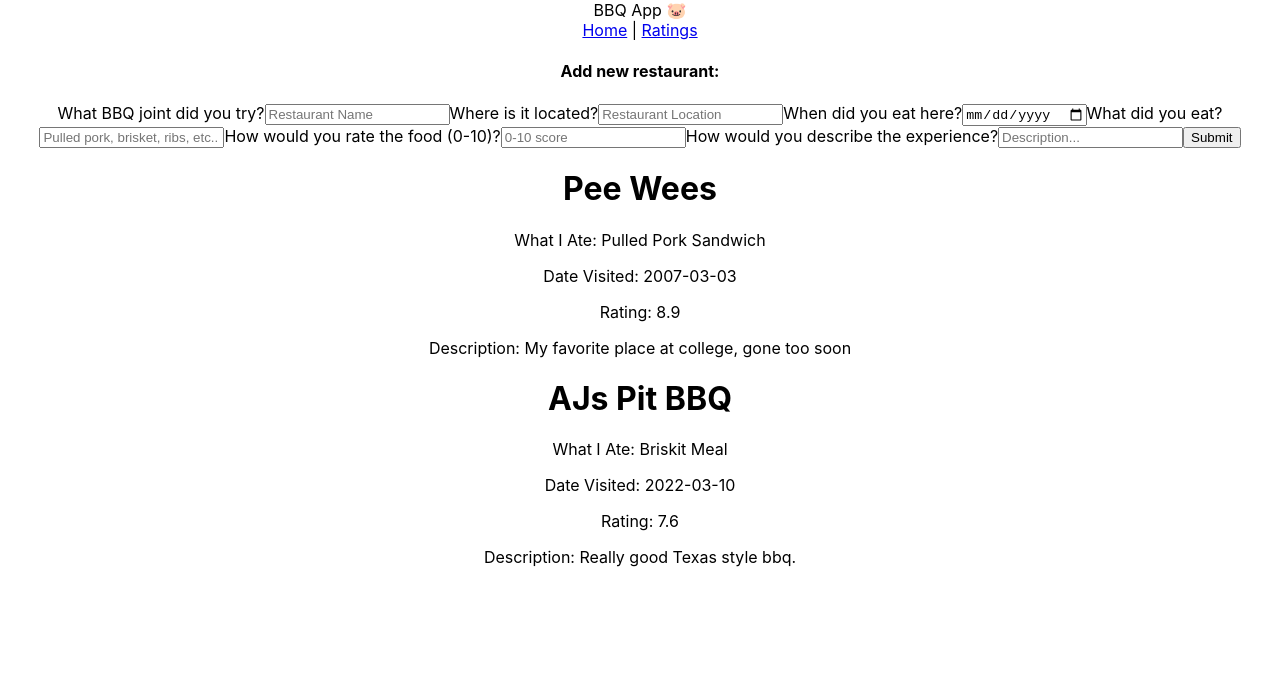
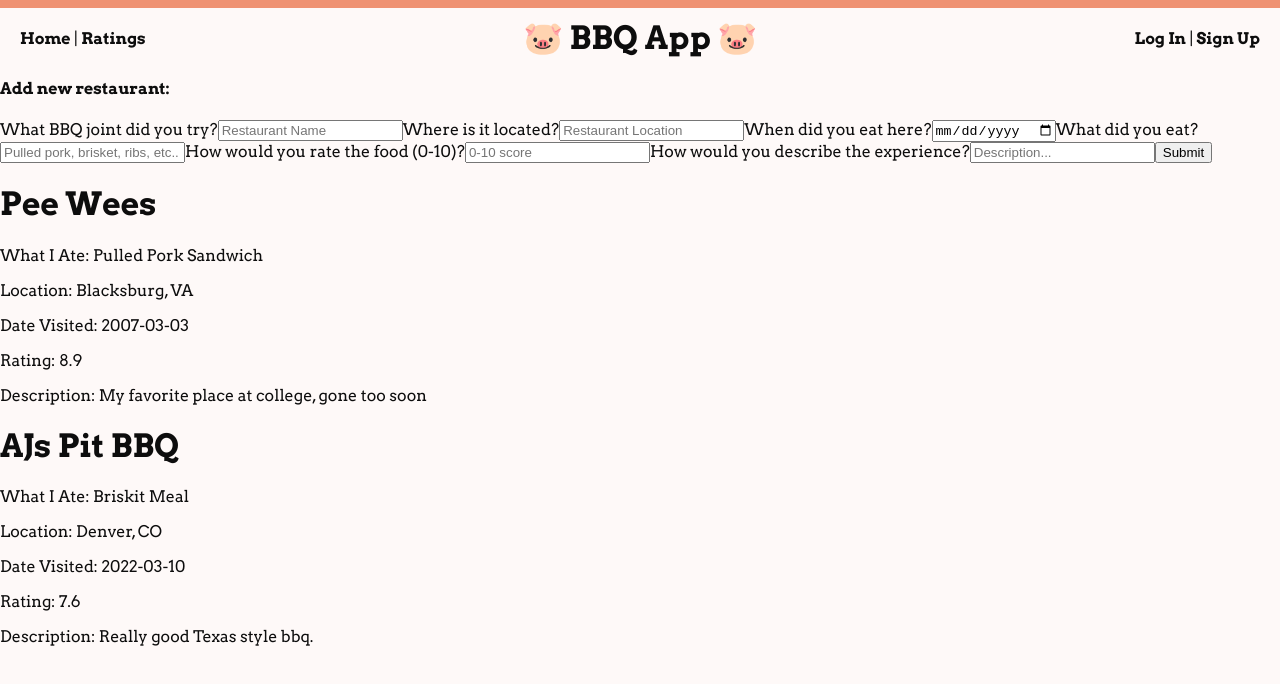
Before and after one commit to tdberg21/661-bbq, a React (Create React App) app: page / in a window 1280 px wide. Shown: the top 684 px of the page. Built offline with nearby package versions, Linux system fonts and the light colour scheme.

Commit message:
Add initial css for header and overall app

```diff
--- a/public/index.html
+++ b/public/index.html
@@ -3,6 +3,12 @@
   <head>
     <meta charset="utf-8" />
     <link rel="icon" href="%PUBLIC_URL%/favicon.ico" />
+    <link rel="preconnect" href="https://fonts.googleapis.com" />
+    <link rel="preconnect" href="https://fonts.gstatic.com" crossorigin />
+    <link
+      href="https://fonts.googleapis.com/css2?family=Arvo:ital,wght@0,400;0,700;1,400;1,700&display=swap"
+      rel="stylesheet"
+    />
     <meta name="viewport" content="width=device-width, initial-scale=1" />
     <meta name="theme-color" content="#000000" />
     <meta
--- a/src/Components/App/App.css
+++ b/src/Components/App/App.css
@@ -1,38 +1,5 @@
 .App {
-  text-align: center;
+  /* text-align: center; */
+  background-color: #fef9f8;
+  height: 100vh;
 }
-
-.App-logo {
-  height: 40vmin;
-  pointer-events: none;
-}
-
-@media (prefers-reduced-motion: no-preference) {
-  .App-logo {
-    animation: App-logo-spin infinite 20s linear;
-  }
-}
-
-.App-header {
-  background-color: #282c34;
-  min-height: 100vh;
-  display: flex;
-  flex-direction: column;
-  align-items: center;
-  justify-content: center;
-  font-size: calc(10px + 2vmin);
-  color: white;
-}
-
-.App-link {
-  color: #61dafb;
-}
-
-@keyframes App-logo-spin {
-  from {
-    transform: rotate(0deg);
-  }
-  to {
-    transform: rotate(360deg);
-  }
-}
--- /dev/null
+++ b/src/Components/Header/Header.css
@@ -0,0 +1,38 @@
+.header-component {
+  border-top: 8px #ef9273 solid;
+  padding: 10px 20px 0 20px;
+  display: flex;
+  height: 40px;
+  align-items: center;
+  justify-content: space-between;
+}
+
+.logo-container {
+  font-weight: 700;
+}
+
+a {
+  font-weight: 600;
+  text-decoration: none;
+  color: #0d0d0d;
+}
+
+a:hover {
+  color: #ef9273;
+}
+
+@media screen and (max-width: 501px) {
+  .logo-container {
+    font-size: 1rem;
+  }
+
+  a {
+    font-size: 0.7rem;
+  }
+}
+
+@media screen and (max-width: 340px) {
+  .logo-container {
+    display: none;
+  }
+}
--- a/src/Components/Header/Header.js
+++ b/src/Components/Header/Header.js
@@ -1,12 +1,16 @@
 import React from "react";
 import { Link } from "react-router-dom";
+import "./Header.css";
 
 function Header() {
   return (
-    <header>
-      <div className="logo-container">BBQ App 🐷</div>
-      <nav>
+    <header className="header-component">
+      <nav className="inital-nav">
         <Link to="/home">Home</Link> | <Link to="/ratings">Ratings</Link>
+      </nav>
+      <h1 className="logo-container">🐷 BBQ App 🐷</h1>
+      <nav className="second-nav">
+        <Link to="/login">Log In</Link> | <Link to="/signup">Sign Up</Link>
       </nav>
     </header>
   );
--- a/src/Components/Ratings/Ratings.js
+++ b/src/Components/Ratings/Ratings.js
@@ -1,8 +1,9 @@
 const Ratings = (props) => {
   return (
-    <div className="">
+    <div className="ratings-card">
       <h1>{props.restaurantName}</h1>
       <p>What I Ate: {props.mealChoice}</p>
+      <p>Location: {props.location}</p>
       <p>Date Visited: {props.dateVisited}</p>
       <p>Rating: {props.mealRating}</p>
       <p>Description: {props.experienceDescription}</p>
--- a/src/index.css
+++ b/src/index.css
@@ -1,10 +1,9 @@
 body {
   margin: 0;
-  font-family: -apple-system, BlinkMacSystemFont, 'Segoe UI', 'Roboto', 'Oxygen',
-    'Ubuntu', 'Cantarell', 'Fira Sans', 'Droid Sans', 'Helvetica Neue',
-    sans-serif;
+  font-family: 'Arvo',serif;
   -webkit-font-smoothing: antialiased;
   -moz-osx-font-smoothing: grayscale;
+  color: #0d0d0d;
 }
 
 code {
```
